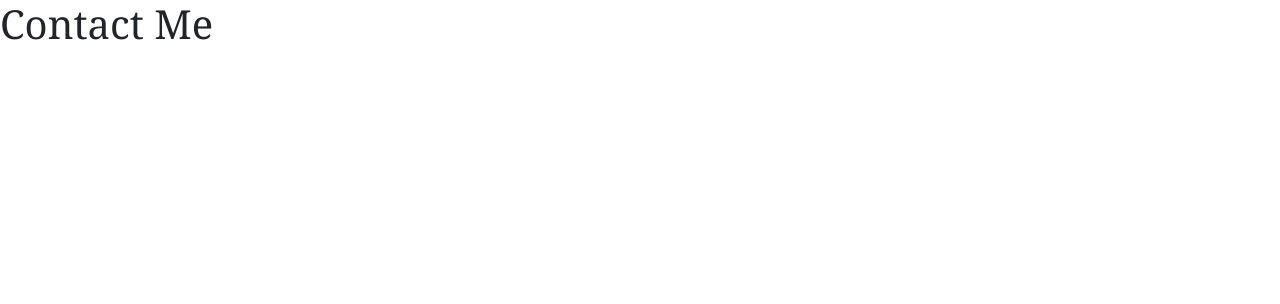
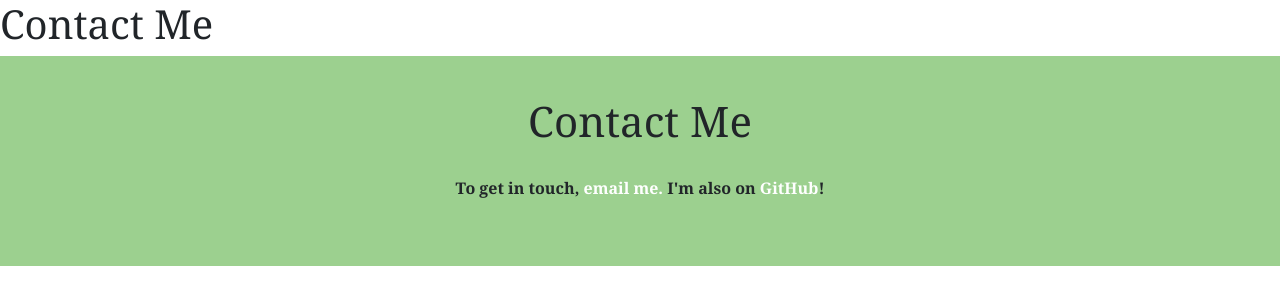
Before and after one commit to ptriv1/portfolio, a plain HTML site: page contact.html in a window 1280 px wide. Drawn offline with nearby package versions, Linux system fonts and the light colour scheme.

Commit message:
some styling for about.css and contact.css

```diff
--- a/assets/about.css
+++ b/assets/about.css
@@ -0,0 +1,9 @@
+* {
+    font-family: Cambria, Cochin, Georgia, Times, 'Times New Roman', serif;
+    margin: 0;
+    padding: 0;
+}
+
+p {
+  font-weight: bold;
+}
--- a/assets/contact.css
+++ b/assets/contact.css
@@ -0,0 +1,9 @@
+* {
+    font-family: Cambria, Cochin, Georgia, Times, 'Times New Roman', serif;
+    margin: 0;
+    padding: 0;
+}
+
+p {
+  font-weight: bold;
+}
--- a/contact.html
+++ b/contact.html
@@ -11,5 +11,11 @@
 </head>
 <body>
     <h1>Contact Me</h1>
+    <main>
+        <section id="contact" class="contact">
+            <h1 class="heading">Contact Me</h1>
+            <p class="paragraph">To get in touch, <a href="mailto:trivedp18@gmail.com">email me.</a>  I'm also on <a href="https://github.com/ptriv1/portfolio">GitHub</a>!</p>
+        </section>
+    </main>
 </body>
 </html>
```
